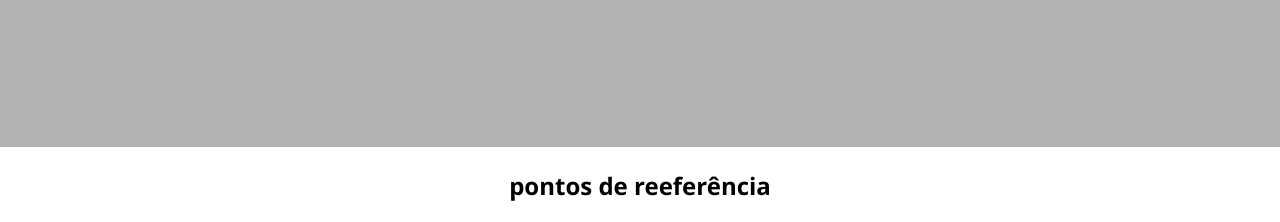
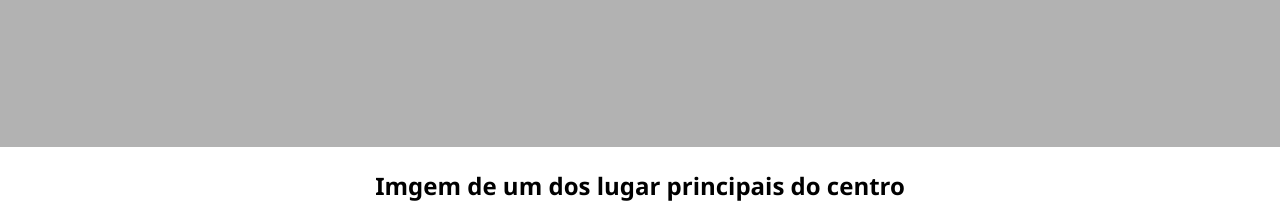
Before and after one commit to WILLIANMC123/minhcasa, a plain HTML site: page comunidade.html in a window 1280 px wide. Shown: the part 476-698 px from the top of the page. Drawn offline with Linux system fonts and the light colour scheme.

Commit message:
Update comunidade.html

```diff
--- a/comunidade.html
+++ b/comunidade.html
@@ -35,7 +35,7 @@
 
                  <section id="referencias">
          <div style="text-align:center;">
-         <h2>pontos de reeferência</h2>
+         <h2>Imgem de um dos lugar principais do centro</h2>
         <div class="image-container">
               <span class="before-text">Texto antes da imagem</span>
               <img src="download.jpg" alt="a l g o q u e m e e s t r e s s a" width="800" height="500">
```
